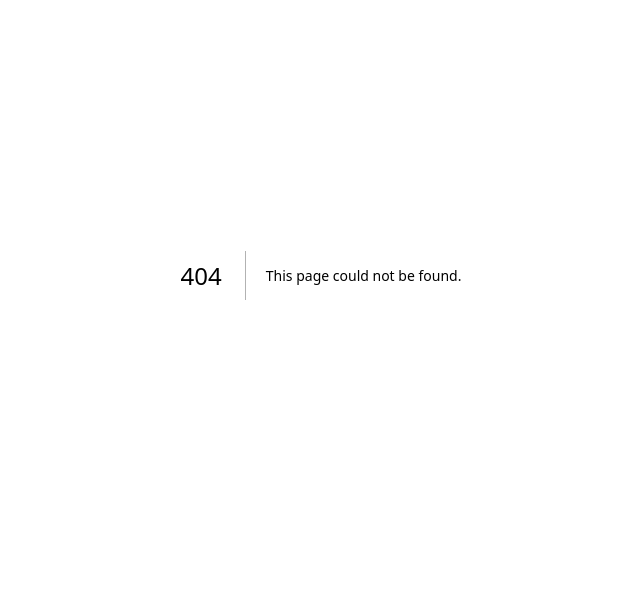
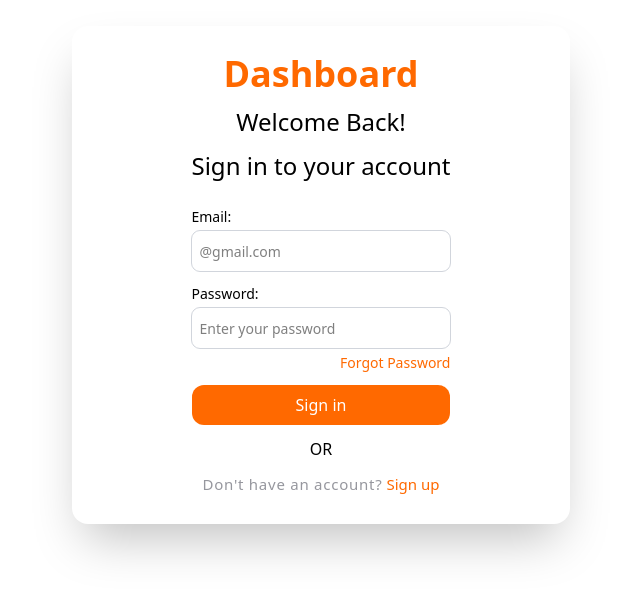
Before and after one commit to sskhan999999999999-spec/Dashboard, a Next.js app: page /Login in a window 1280 px wide. Before the commit this address had no page. Shown: the part 125-722 px from the top of the page, without its empty margins (319-959 px from the left). Built offline with nearby package versions, Linux system fonts and the light colour scheme.

Commit message:
new login page

```diff
--- /dev/null
+++ b/src/app/Login/page.jsx
@@ -0,0 +1,32 @@
+import React from 'react'
+
+function page() {
+    return (
+        <div className='min-h-screen grid place-items-center bg-[#FFFFFF]'>
+            <div className='shadow-2xl p-7 px-30 flex flex-col bg-[#FFFFFF] rounded-2xl items-center gap-3 justify-center'>
+                <h1 className='text-4xl text-orange-500 font-bold'>Dashboard</h1>
+                <h2 className='text-2xl font-medium'>Welcome Back!</h2>
+                <h3 className='text-2xl font-medium pb-3'>Sign in to your account</h3>
+                <div className='flex flex-col gap-1 w-full'>
+                    <label htmlFor="" className='text-[14px]'>Email: </label>
+                    <input type="email" className='p-2 outline-1 outline-gray-300 rounded-lg px-2 placeholder:text-[14px]' placeholder='@gmail.com' />
+                </div>
+                <div className='flex flex-col gap-1 w-full'>
+                    <label htmlFor="" className='text-[14px]'>Password:</label>
+                    <input className='p-2 outline-1 outline-gray-300 rounded-lg px-2 placeholder:text-[14px]' type="password" placeholder='Enter your password' />
+                    <button className='text-end font-medium text-orange-500 text-[14px]'>Forgot Password</button>
+                </div>
+                <button className='bg-orange-500 font-medium w-full p-2 cursor-pointer text-white rounded-xl'>Sign in</button>
+                <div>
+                    <p className='font-medium'>OR</p>
+                </div>
+                <div className='flex items-center justify-center gap-1'>
+                    <p className='text-[15px] tracking-wider font-normal text-[#96979E]'>Don't have an account?</p>
+                    <button className='text-orange-500 cursor-pointer font-medium text-[15px]'> Sign up</button>
+                </div>
+            </div>
+        </div>
+    )
+}
+
+export default page
```
